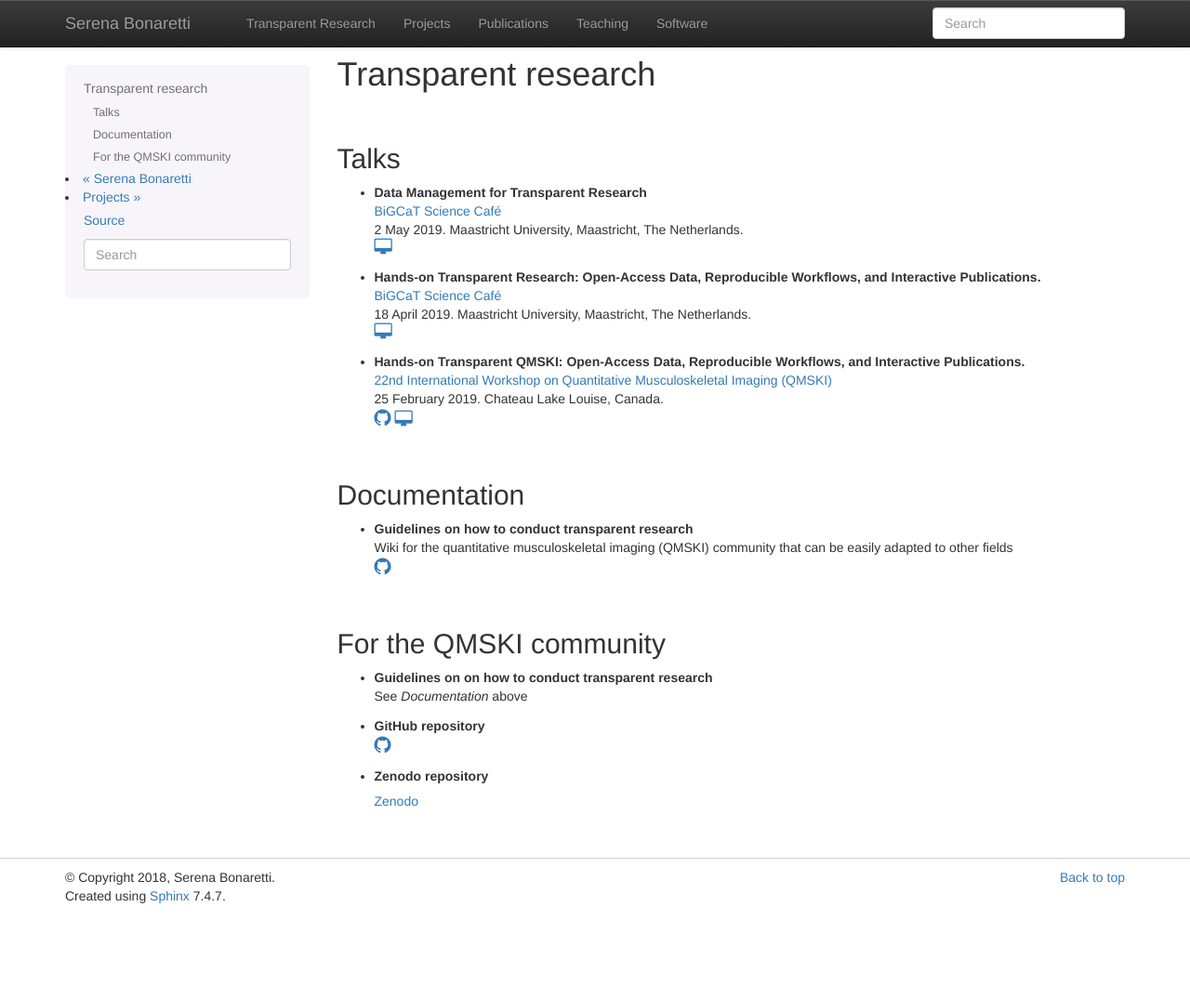
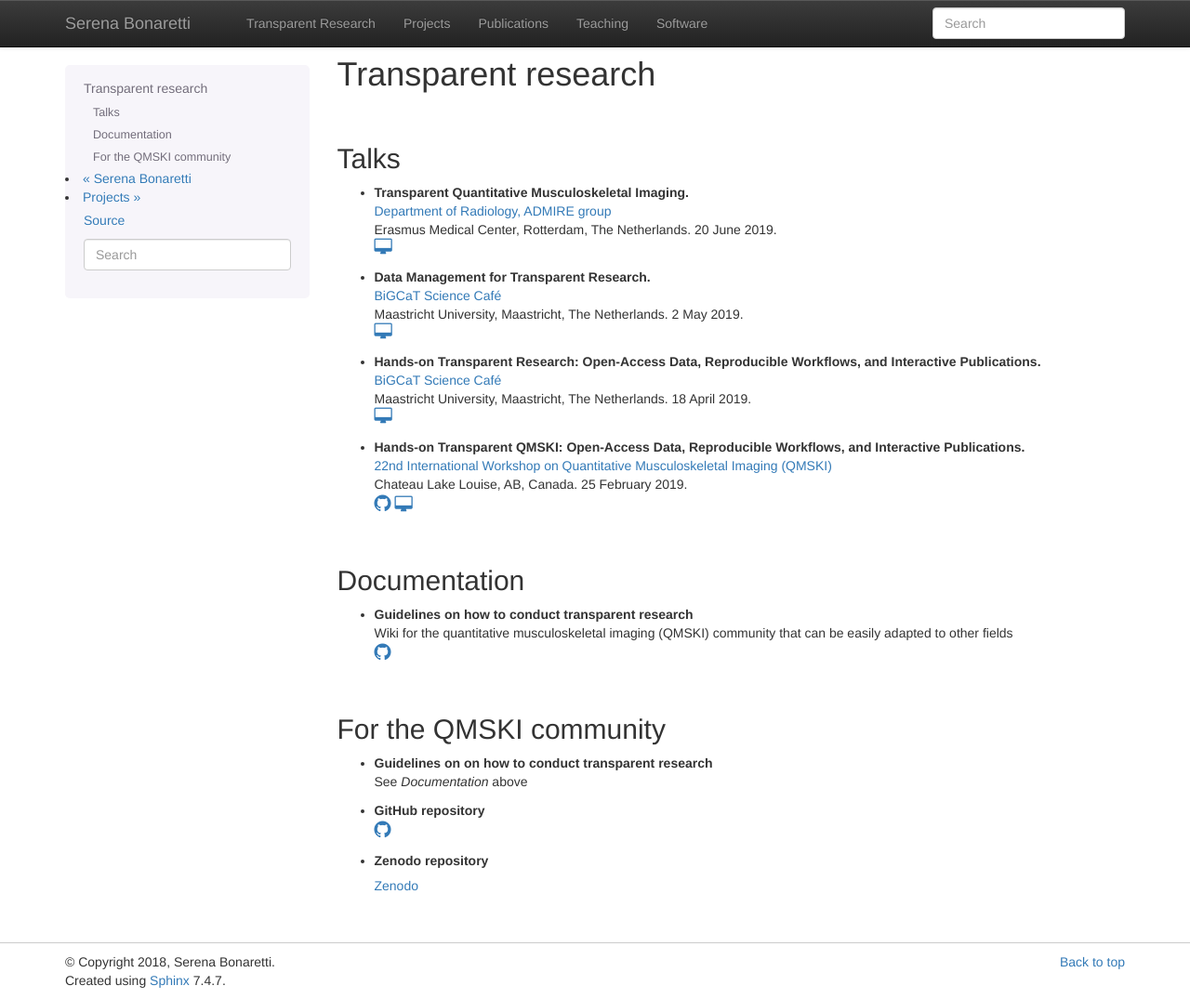
Before and after one commit to sbonaretti/sbonaretti.github.io, a Sphinx documentation site: the page built from source/transparentResearch.rst, in a window 1280 px wide and 1075 px high. Shown: the whole window at 93% size. Built offline with Sphinx 7.4.7, drawn with Linux system fonts in a browser that asks for light colours; nearby versions of some CDN libraries; formulas are drawn with MathJax 3.

Commit message:
Add files via upload

```diff
--- a/source/transparentResearch.rst
+++ b/source/transparentResearch.rst
@@ -8,14 +8,25 @@ Transparent research
 Talks
 ++++++++++++++++++++++++++++++++++++++++++++++++++++++++++++++++++++++++++++++++
 
+* .. raw:: html
+
+     <b>Transparent Quantitative Musculoskeletal Imaging.</b>
+     <br>
+     <a href="https://www6.erasmusmc.nl/admire/" target="_blank">Department of Radiology, ADMIRE group</a>
+     <br>
+     Erasmus Medical Center, Rotterdam, The Netherlands. 20 June 2019.
+     <br>
+     <a href="http://www.doi.org/10.5281/zenodo.3250361" target="_blank"><i class="fa fa-desktop" style="font-size:18px;"></i></a>
+     <p style="margin-bottom:0.3cm;"></p>
+
 
 * .. raw:: html
 
-     <b>Data Management for Transparent Research</b>
+     <b>Data Management for Transparent Research.</b>
      <br>
      <a href="https://www.bigcat.unimaas.nl/science-cafe/" target="_blank">BiGCaT Science Café</a>
      <br>
-     2 May 2019. Maastricht University, Maastricht, The Netherlands.
+     Maastricht University, Maastricht, The Netherlands. 2 May 2019.
      <br>
      <a href="http://www.doi.org/10.5281/zenodo.2667535" target="_blank"><i class="fa fa-desktop" style="font-size:18px;"></i></a>
      <p style="margin-bottom:0.3cm;"></p>
@@ -26,7 +37,7 @@ Talks
     <br>
     <a href="https://www.bigcat.unimaas.nl/science-cafe/" target="_blank">BiGCaT Science Café</a>
     <br>
-    18 April 2019. Maastricht University, Maastricht, The Netherlands.
+    Maastricht University, Maastricht, The Netherlands. 18 April 2019.
     <br>
     <a href="http://www.doi.org/10.5281/zenodo.2667527" target="_blank"><i class="fa fa-desktop" style="font-size:18px;"></i></a>
     <p style="margin-bottom:0.3cm;"></p>
@@ -38,7 +49,7 @@ Talks
      <br>
      <a href="https://qmski.org/" target="_blank">22nd International Workshop on Quantitative Musculoskeletal Imaging (QMSKI)</a>
      <br>
-     25 February 2019. Chateau Lake Louise, Canada.
+     Chateau Lake Louise, AB, Canada. 25 February 2019.
      <br>
      <link rel="stylesheet" href="https://use.fontawesome.com/releases/v5.5.0/css/all.css" integrity="sha384-B4dIYHKNBt8Bc12p+WXckhzcICo0wtJAoU8YZTY5qE0Id1GSseTk6S+L3BlXeVIU" crossorigin="anonymous">
      <a href="https://github.com/sbonaretti/2019_QMSKI_Transparent_Research_WS" target="_blank"><i class="fa fa-github" style="font-size:21px;"></i></a>
```
